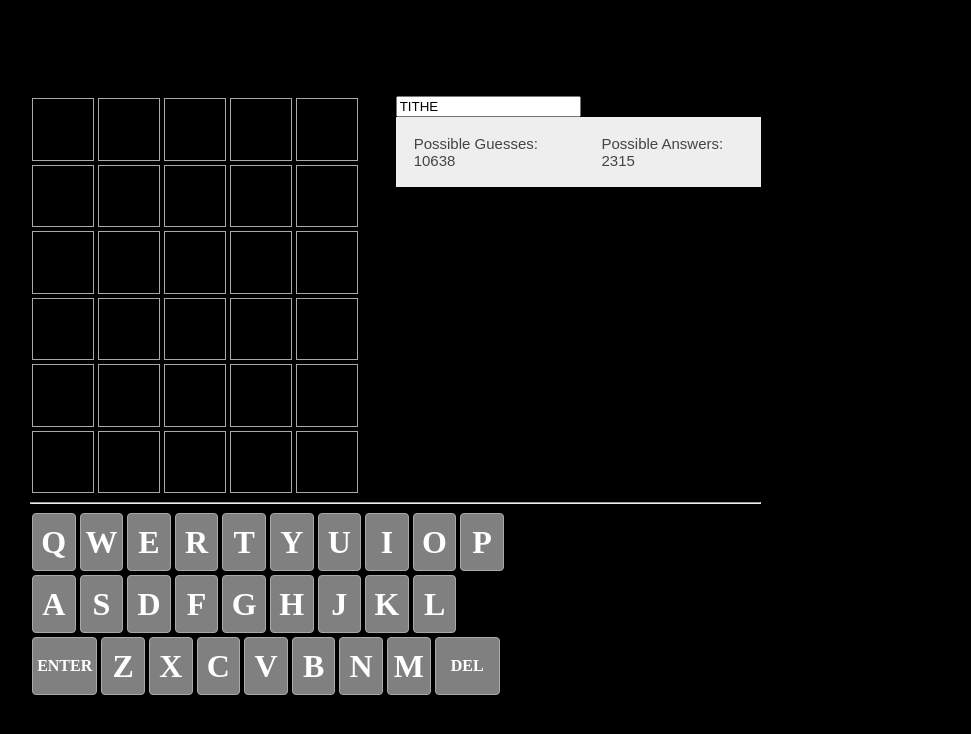
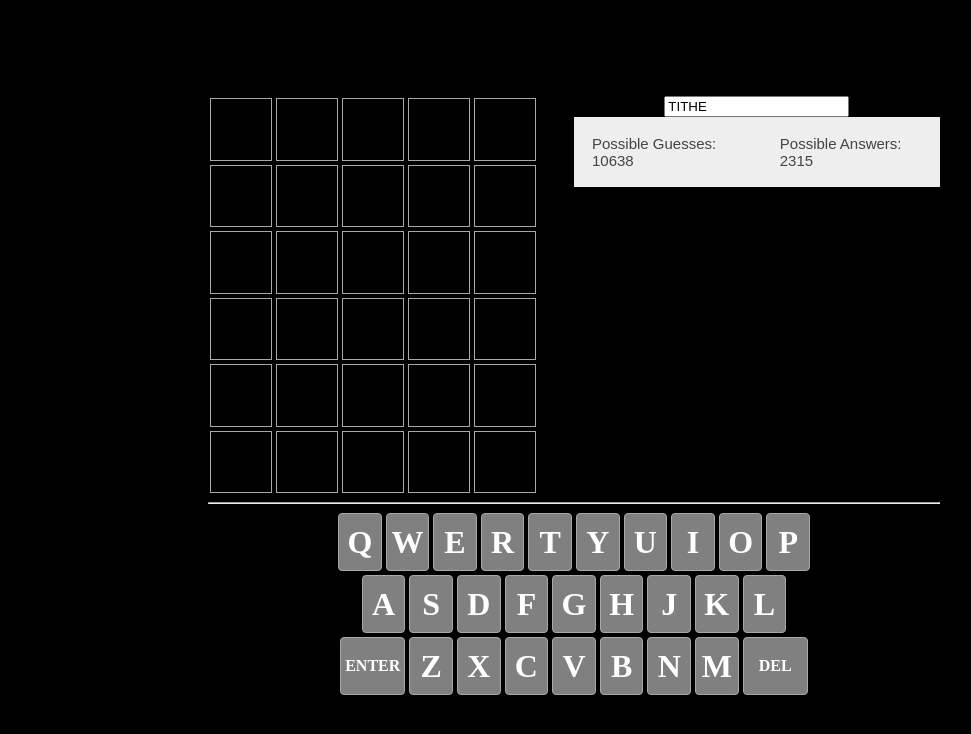
Before and after one commit to parody-error/wordle_words, a Next.js app: page / in a window 1280 px wide. Shown: the top 734 px of the page, without its empty margins (66-1037 px from the left). Built offline with nearby package versions, Linux system fonts and the light colour scheme.

Commit message:
Centering contents on screen

```diff
--- a/src/app/globals.css
+++ b/src/app/globals.css
@@ -782,3 +782,10 @@ body {
 input {
   text-transform: uppercase;
 }
+
+.center-screen {
+  display: flex;
+  justify-content: center;
+  align-items: center;
+  text-align: center;
+}
--- a/src/app/page.tsx
+++ b/src/app/page.tsx
@@ -136,6 +136,7 @@ export default function Home() {
 
   return (
     <main className={styles.main}>
+      <div className="center-screen">
         <div className={styles.description}>
           <div className="row">
             <div className="column">
@@ -169,6 +170,7 @@ export default function Home() {
             <Keyboard letterStates={letterStates} onInput={onKeyboardInput} />
           </div>
         </div>
+      </div>
     </main>
   );
 }
```
Lines whose indentation alone changed are shown as unchanged.
